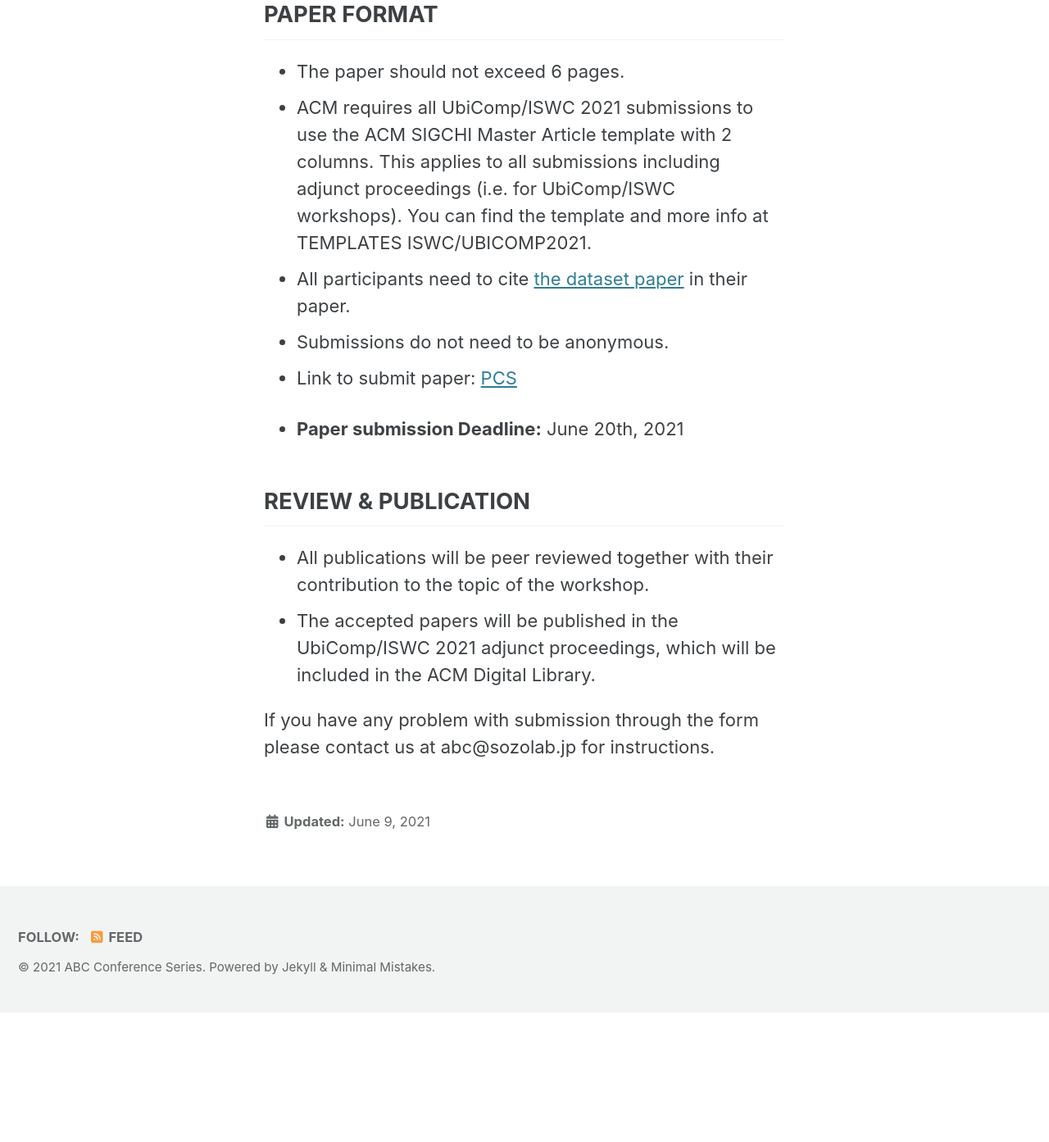
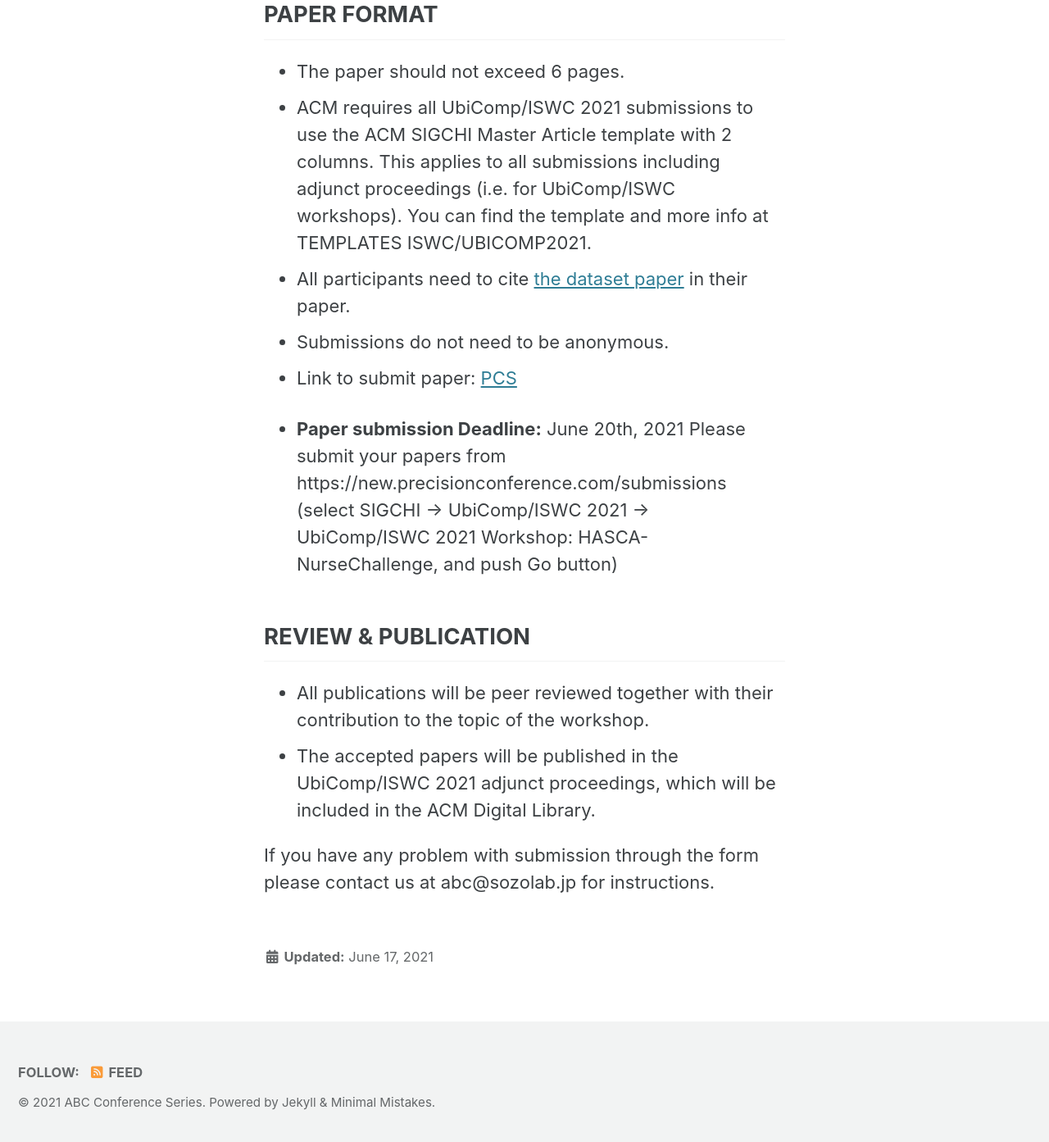
Before and after one commit to abc-research/nurse2021, a Jekyll site: the page built from _pages/submissionPaper.md, in a window 1280 px wide and 1400 px high, scrolled down 762 px. Shown: the top 1393 px of the window at 82% size. Built offline with Jekyll 4.4.1, drawn with Linux system fonts in a browser that asks for light colours; cached includes are drawn as plain includes; nearby versions of some CDN libraries; before the commit the page ends 1997 px from its top, so only the background shows below that.

Commit message:
feat: add paper submission detail

```diff
--- a/_pages/submissionPaper.md
+++ b/_pages/submissionPaper.md
@@ -25,6 +25,8 @@
 - Link to submit paper: [PCS](https://new.precisionconference.com/submissions)
 
 - __Paper submission Deadline:__ June 20th, 2021
+Please submit your papers from https://new.precisionconference.com/submissions
+(select SIGCHI -> UbiComp/ISWC 2021 -> UbiComp/ISWC 2021 Workshop: HASCA-NurseChallenge, and push Go button)
 
 ## REVIEW & PUBLICATION
 - All publications will be peer reviewed together with their contribution to the topic of the workshop.
```
Also changed, not shown: other parts of _pages/submissionPaper.md (+1 -1 lines).
